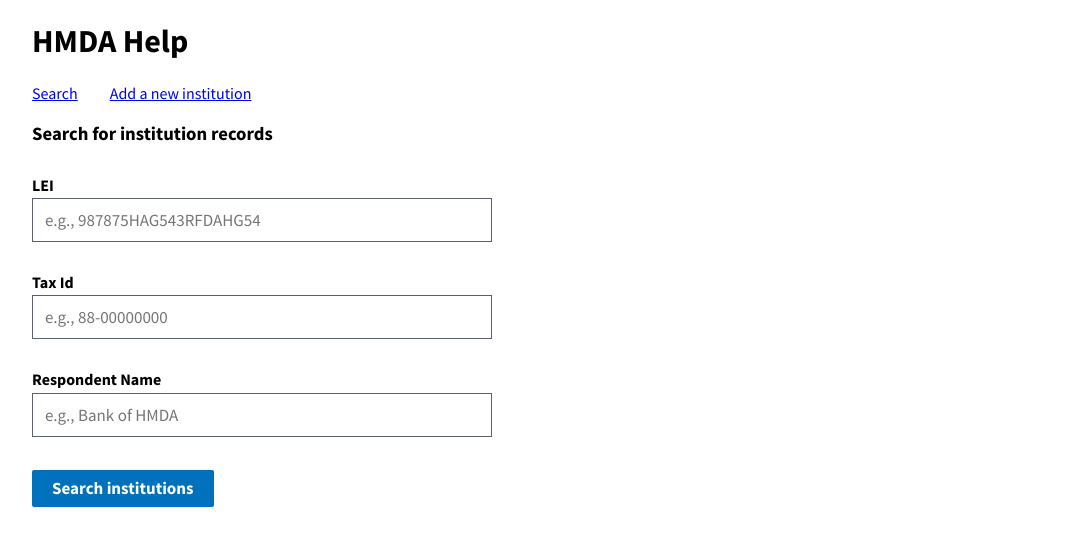
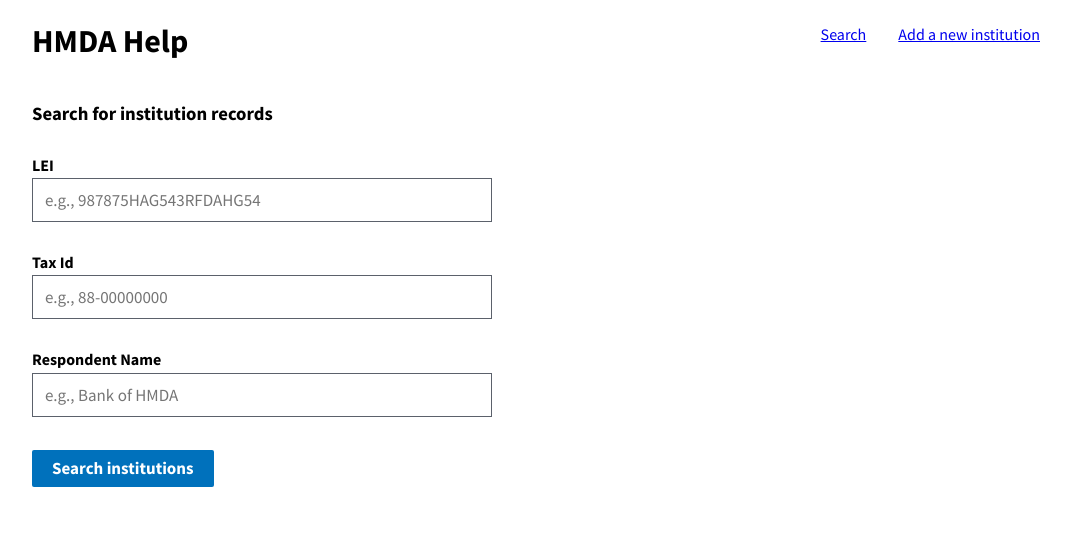
Before and after one commit to cfpb/hmda-help, a React (Create React App) app: page / in a window 1280 px wide. Shown: the top 546 px of the page, without its empty margins (88-1158 px from the left). Built offline with nearby package versions, Linux system fonts and the light colour scheme.

Commit message:
move nav to the right

```diff
--- a/src/App.css
+++ b/src/App.css
@@ -5,6 +5,16 @@
 
 .App-title {
   font-family: SourceSansProBold;
+}
+
+header {
+  display: grid;
+  grid-template-columns: 50% 50%;
+}
+
+nav {
+  margin-top: 1.5em;
+  text-align: right;
 }
 
 nav a {
--- a/src/App.js
+++ b/src/App.js
@@ -10,6 +10,7 @@ class App extends Component {
     return (
       <Switch>
         <div className="App">
+          <header>
             <h1 className="App-title">HMDA Help</h1>
             <nav>
               <Link to="/">Search</Link>
@@ -28,6 +29,7 @@ class App extends Component {
                 Add a new institution
               </Link>
             </nav>
+          </header>
           <Route exact path="/" component={Search} />
           <Route exact path="/add" component={Institution} />
           <Route exact path="/update" component={Institution} />
```
Lines whose indentation alone changed are shown as unchanged.
